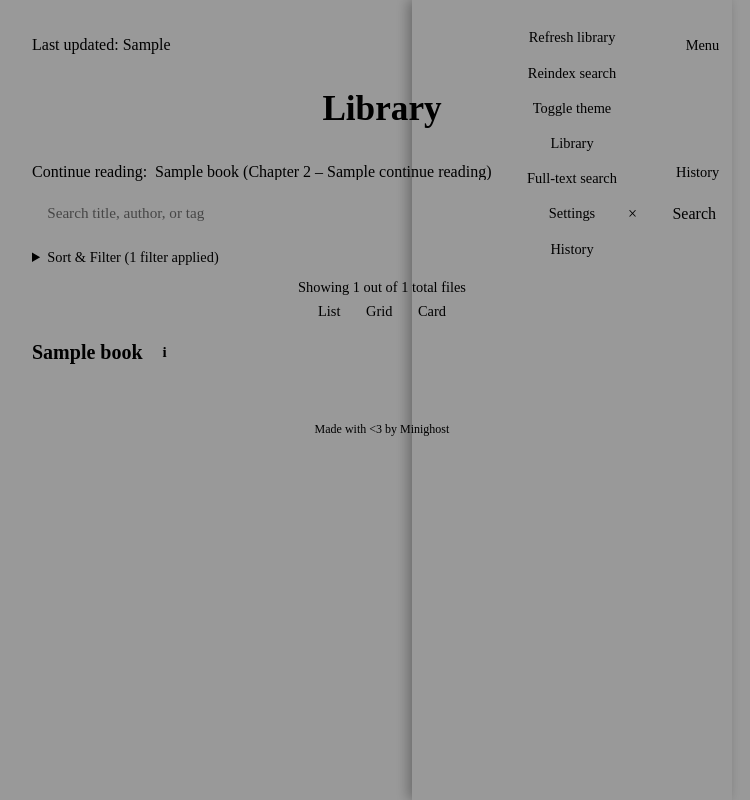
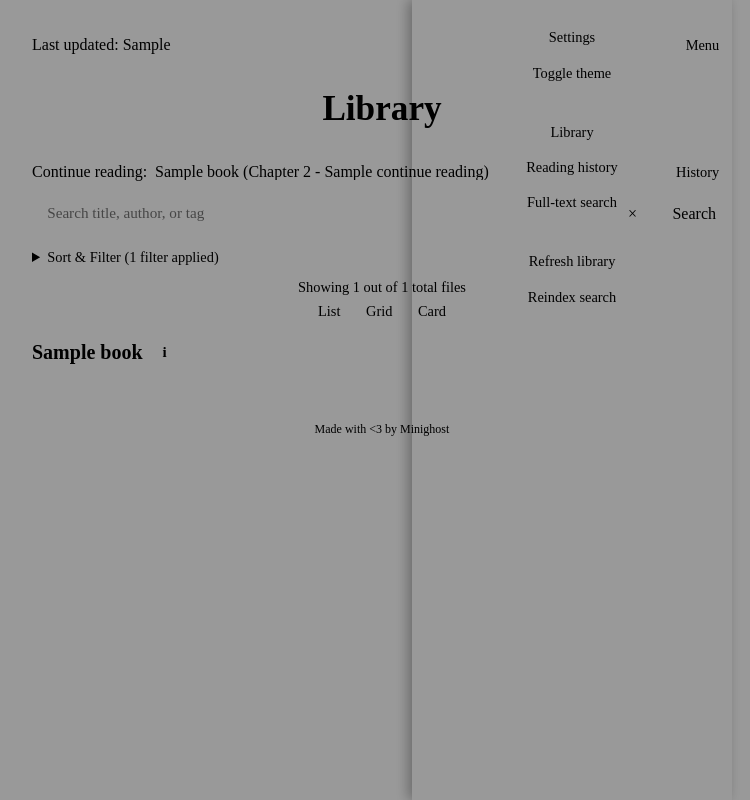
Before and after one commit to Minighost/shelf-mg, a Python web app: template templates/library.html in a window 1280 px wide, after a click on "Menu". Shown: the whole page, without its empty margins (258-1008 px from the left). Run offline with Jinja, Linux system fonts and the light colour scheme; the template is opened without the code that fills it: most values are stand-ins (such as "Sample title", 1, 10 or a date in 2020).

Commit message:
reorder header buttons and do a block name pass

```diff
--- a/static/style.css
+++ b/static/style.css
@@ -71,7 +71,7 @@ a:hover {
 
 /* --- buttons --- */
 
-.header-btn {
+.header-nav-drawer-btn {
     background: none;
     border: 1px solid var(--border-color);
     color: var(--text-color);
@@ -83,6 +83,24 @@ a:hover {
     line-height: 1;
     flex-shrink: 0;
     white-space: nowrap;
+}
+
+.header-nav-drawer-link {
+    background: none;
+    border: 1px solid var(--border-color);
+    color: var(--text-color);
+    padding: 0.4rem 0.8rem;
+    border-radius: 4px;
+    font-size: 0.9em;
+    display: inline-block;
+    text-align: center;
+    line-height: 1;
+    flex-shrink: 0;
+    white-space: nowrap;
+}
+
+.header-nav-drawer-link:hover {
+    text-decoration: none;
 }
 
 .settings-link {
@@ -125,7 +143,7 @@ a:hover {
     text-decoration: none;
 }
 
-.header-btn,
+.header-nav-drawer-btn,
 .settings-save {
     appearance: none;
     -webkit-appearance: none;
@@ -223,6 +241,12 @@ button::-moz-focus-inner {
     pointer-events: auto;
 }
 
+.header-nav-divider {
+    border: none;
+    border-bottom: 1px solid var(--border-color);
+    margin: 0.5rem 0;
+}
+
 .header-title {
     display: flex;
     justify-content: center;
@@ -304,8 +328,21 @@ button::-moz-focus-inner {
 }
 
 .continue-reading-history-link {
+    background: none;
+    border: 1px solid var(--border-color);
+    color: var(--text-color);
+    padding: 0.4rem 0.8rem;
+    border-radius: 4px;
+    font-size: 0.9em;
+    display: inline-block;
+    text-align: center;
+    line-height: 1;
     flex: 0 0 auto;
     white-space: nowrap;
+}
+
+.continue-reading-history-link:hover {
+    text-decoration: none;
 }
 
 /* --- library: search & filters --- */
--- a/templates/base.html
+++ b/templates/base.html
@@ -28,7 +28,8 @@
             <div class="header-top">
                 {% block header_left %}
                     <div class="header-left">
-                        <a href="{{ url_for('library_list') }}{% if back_qs %}?{{ back_qs }}{% endif %}">&larr; Back to library</a>
+                        <a class="header-left-back-link"
+                           href="{{ url_for('library_list') }}{% if back_qs %}?{{ back_qs }}{% endif %}">&larr; Back to library</a>
                     </div>
                 {% endblock %}
                 <div class="header-right">
@@ -48,16 +49,18 @@
                   action="{{ url_for('refresh_library') }}">
                 <input type="hidden" name="qs" value="{{ back_qs }}">
             </form>
-            <button type="button" class="header-btn" onclick="confirmRefreshLibrary()">Refresh library</button>
-            <button type="button" class="header-btn" onclick="confirmReindexSearch()">Reindex search</button>
-            <button class="header-btn" onclick="toggleTheme()">Toggle theme</button>
-            <a class="settings-link" href="{{ url_for('library_list') }}">Library</a>
-            <a class="settings-link"
+            <a class="header-nav-drawer-link"
+               href="{{ url_for('settings_page') }}{% if back_qs %}?back={{ back_qs | urlencode }}{% endif %}">Settings</a>
+            <button class="header-nav-drawer-btn" onclick="toggleTheme()">Toggle theme</button>
+            <hr class="header-nav-divider">
+            <a class="header-nav-drawer-link" href="{{ url_for('library_list') }}">Library</a>
+            <a class="header-nav-drawer-link"
+               href="{{ url_for('history_page') }}{% if back_qs %}?back={{ back_qs | urlencode }}{% endif %}">Reading history</a>
+            <a class="header-nav-drawer-link"
                href="{{ url_for('search_results') }}{% if back_qs %}?back={{ back_qs | urlencode }}{% endif %}">Full-text search</a>
-            <a class="settings-link"
-               href="{{ url_for('settings_page') }}{% if back_qs %}?back={{ back_qs | urlencode }}{% endif %}">Settings</a>
-            <a class="settings-link"
-               href="{{ url_for('history_page') }}{% if back_qs %}?back={{ back_qs | urlencode }}{% endif %}">History</a>
+            <hr class="header-nav-divider">
+            <button type="button" class="header-nav-drawer-btn" onclick="confirmRefreshLibrary()">Refresh library</button>
+            <button type="button" class="header-nav-drawer-btn" onclick="confirmReindexSearch()">Reindex search</button>
         </nav>
         <dialog id="refresh-dialog" class="confirm-dialog">
             <button type="button"
--- a/templates/library.html
+++ b/templates/library.html
@@ -30,9 +30,9 @@
             <span class="continue-reading-label">Continue reading:</span>
             <a class="continue-reading-entry"
                href="/read/{{ continue_reading.book.id }}/{{ continue_reading.chapter_index }}{% if back_qs %}?back={{ back_qs | urlencode }}{% endif %}">
-                <span class="continue-reading-title">{{ continue_reading.book.title }} (Chapter {{ continue_reading.chapter_index + 1 }} – {{ continue_reading.chapter_title }})</span>
+                <span class="continue-reading-title">{{ continue_reading.book.title }} (Chapter {{ continue_reading.chapter_index + 1 }} - {{ continue_reading.chapter_title }})</span>
             </a>
-            <a class="settings-link continue-reading-history-link"
+            <a class="continue-reading-history-link"
                href="{{ url_for('history_page') }}{% if back_qs %}?back={{ back_qs | urlencode }}{% endif %}">History</a>
         </div>
     {% endif %}
--- a/templates/reader.html
+++ b/templates/reader.html
@@ -9,7 +9,7 @@
 {% block header_left %}
     <div class="header-left">
         <a href="{{ url_for('library_list') }}{% if back_qs %}?{{ back_qs }}{% endif %}"
-           class="chapter-nav-link"
+           class="header-left-back-link chapter-nav-link"
            data-target-chapter="{{ chapter.index }}">&larr; Back to library</a>
     </div>
 {% endblock %}
```
